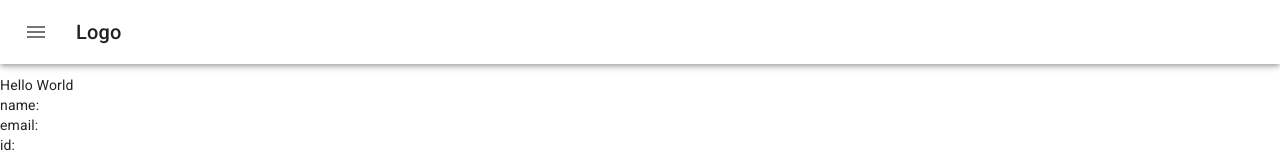
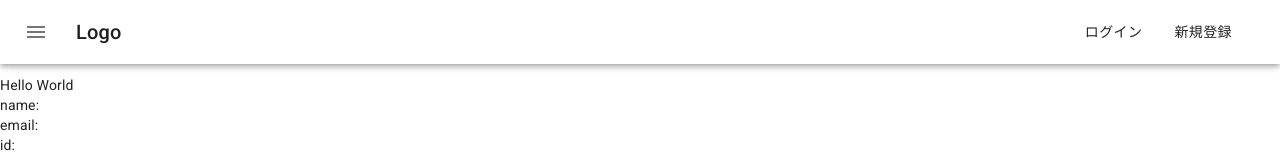
Before and after one commit to uchiyama-shouta/js-land, a Next.js app: page / in a window 1280 px wide. Shown: the top 160 px of the page. Built offline with nearby package versions, Linux system fonts and the light colour scheme; no server answers; the database is empty; sample sign-in values are in the browser's storage.

Commit message:
一部修正とリファクタリング

```diff
--- a/components/organisms/Header.tsx
+++ b/components/organisms/Header.tsx
@@ -6,6 +6,7 @@ import {
 	VFC,
 } from "react";
 import Link from "next/link";
+import {useRecoilValue} from 'recoil'
 import AppBar from "@material-ui/core/AppBar";
 import Button from "@material-ui/core/Button";
 import Toolbar from "@material-ui/core/Toolbar";
@@ -16,7 +17,8 @@ import { createStyles, makeStyles, Theme } from "@material-ui/core/styles";
 import { SwipeableDrawer } from "@material-ui/core";
 
 import DrawerList from "../templates/layout/DrawerList";
-import { AuthContext } from "../../src/auth/AuthProvider";
+import { userState, UserStateType } from "../../src/store/userState";
+
 
 const useStyles = makeStyles((theme: Theme) =>
 	createStyles({
@@ -56,6 +58,7 @@ type Props = {
 const Header: VFC<Props> = memo((props) => {
 	const classes = useStyles();
 	const { state, setState } = props;
+	const user = useRecoilValue<UserStateType>(userState)
 	const toggleDrawer = (anchor: Anchor, open: boolean) => (e) => {
 		if (e.type === "keydown" && (e.key === "Tab" || e.key === "Shift")) {
 			return;
@@ -64,7 +67,6 @@ const Header: VFC<Props> = memo((props) => {
 		setState({ ...state, [anchor]: open });
 	};
 
-	const { currentUser } = useContext(AuthContext);
 
 	return (
 		<div className={classes.root}>
@@ -88,7 +90,7 @@ const Header: VFC<Props> = memo((props) => {
 							<a>Logo</a>
 						</Link>
 					</Typography>
-					{currentUser ? null : (
+					{ user.isSignedIn ? null : (
 						<>
 							<Button color="default" className={classes.menuButton}>
 								<Link href="/login">
--- a/src/auth/AuthProvider.tsx
+++ /dev/null
@@ -1,26 +0,0 @@
-import { createContext, ReactNode, useEffect, useState, VFC } from "react";
-import { auth } from "../firebase";
-
-type AuthProviderProps = {
-	children: ReactNode;
-};
-
-export const AuthContext = createContext({ currentUser: undefined });
-
-export const AuthProvider: VFC<AuthProviderProps> = ({ children }) => {
-	const [currentUser, setCurrentUser] = useState(undefined);
-
-	useEffect(() => {
-		auth.onAuthStateChanged((user) => {
-			setCurrentUser(user);
-		});
-	}, []);
-
-	return (
-		<AuthContext.Provider value={{ currentUser }}>
-			{children}
-		</AuthContext.Provider>
-	);
-};
-
-export default AuthProvider;
--- a/tsconfig.json
+++ b/tsconfig.json
@@ -14,6 +14,6 @@
 		"isolatedModules": true,
 		"jsx": "preserve"
 	},
-	"include": ["next-env.d.ts", "**/*.ts", "**/*.tsx", "pages/_app.js"],
+	"include": ["next-env.d.ts", "**/*.ts", "**/*.tsx", "pages/_app.tsx"],
 	"exclude": ["node_modules"]
 }
```
Also changed, not shown: pages/_app.tsx (renamed from pages/_app.js, +5 -7 lines).
